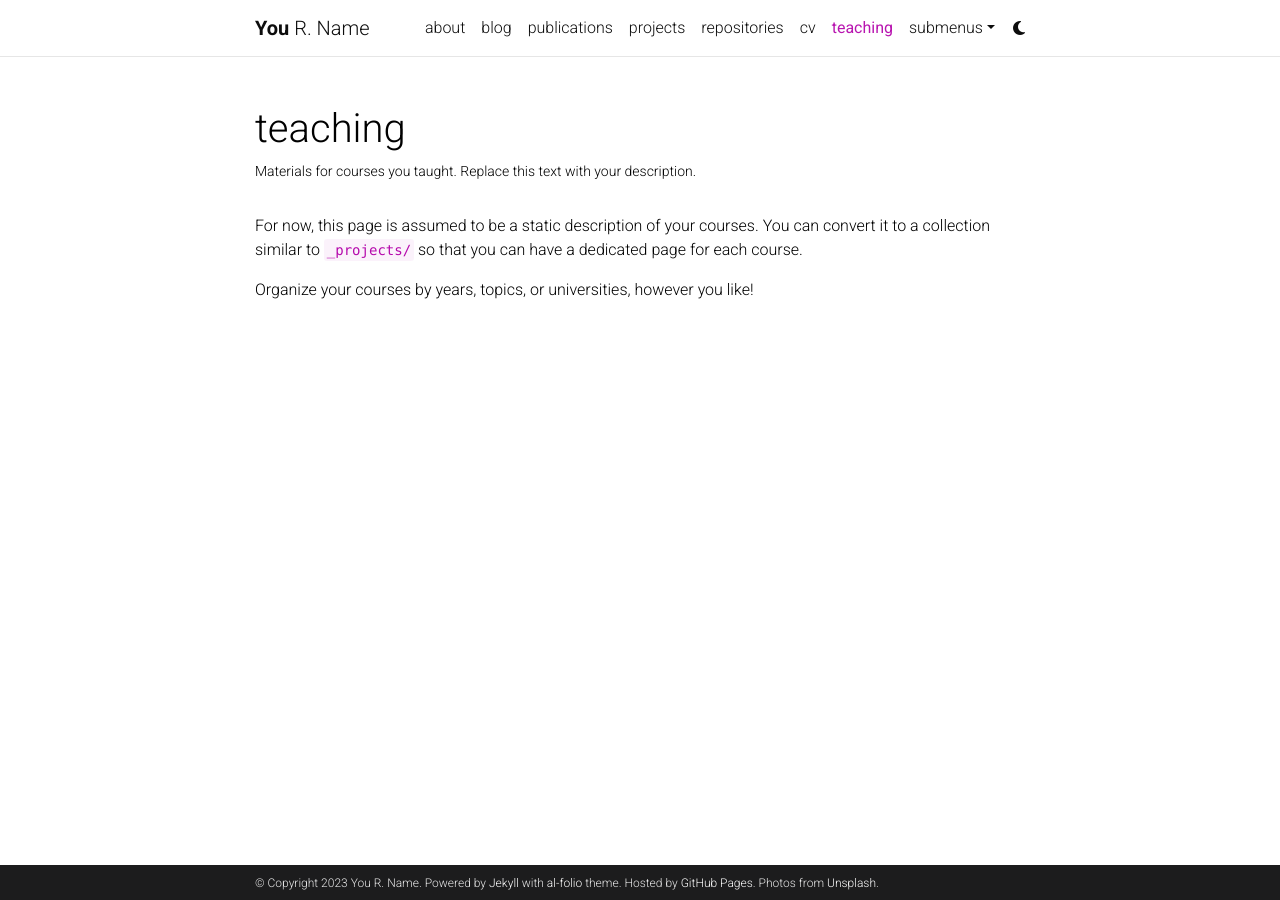
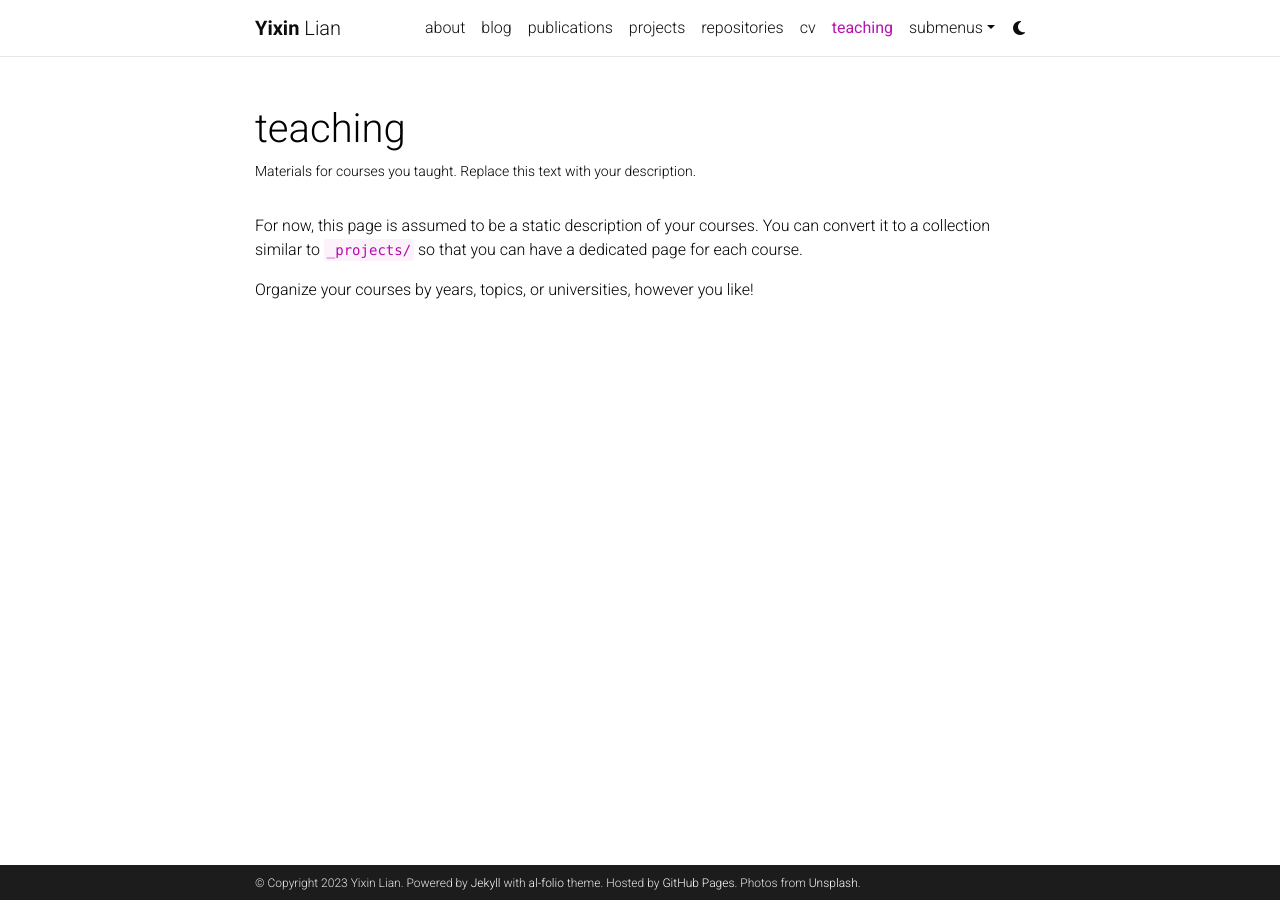
Before and after one commit to lianyixin/profile, a Jekyll site: the page built from _pages/teaching.md, in a window 1280 px wide. Built offline with Jekyll 4.4.1, drawn with Linux system fonts in a browser that asks for light colours; comment, search, counter and statistics services are not loaded; a style sheet for code colours, icons or effects is not loaded.

Commit message:
update config

```diff
--- a/_config.yml
+++ b/_config.yml
@@ -3,9 +3,9 @@
 # -----------------------------------------------------------------------------
 
 title: blank # the website title (if blank, full name will be used instead)
-first_name: You
-middle_name: R.
-last_name: Name
+first_name: Yixin
+middle_name:
+last_name: Lian
 email: you@example.com
 description: > # the ">" symbol means to ignore newlines until "footer_text:"
   A simple, whitespace theme for academics. Based on [*folio](https://github.com/bogoli/-folio) design.
@@ -21,7 +21,7 @@
 # url: https://alshedivat.github.io # the base hostname & protocol for your site
 # baseurl: /al-folio # the subpath of your site, e.g. /blog/
 url: https://lianyixin.github.io # the base hostname & protocol for your site
-baseurl: # the subpath of your site, e.g. /blog/
+baseurl: /profile # the subpath of your site, e.g. /blog/
 last_updated: false # set to true if you want to display last updated in the footer
 impressum_path:  # set to path to include impressum link in the footer, use the same path as permalink in a page, helps to conform with EU GDPR
 
```
